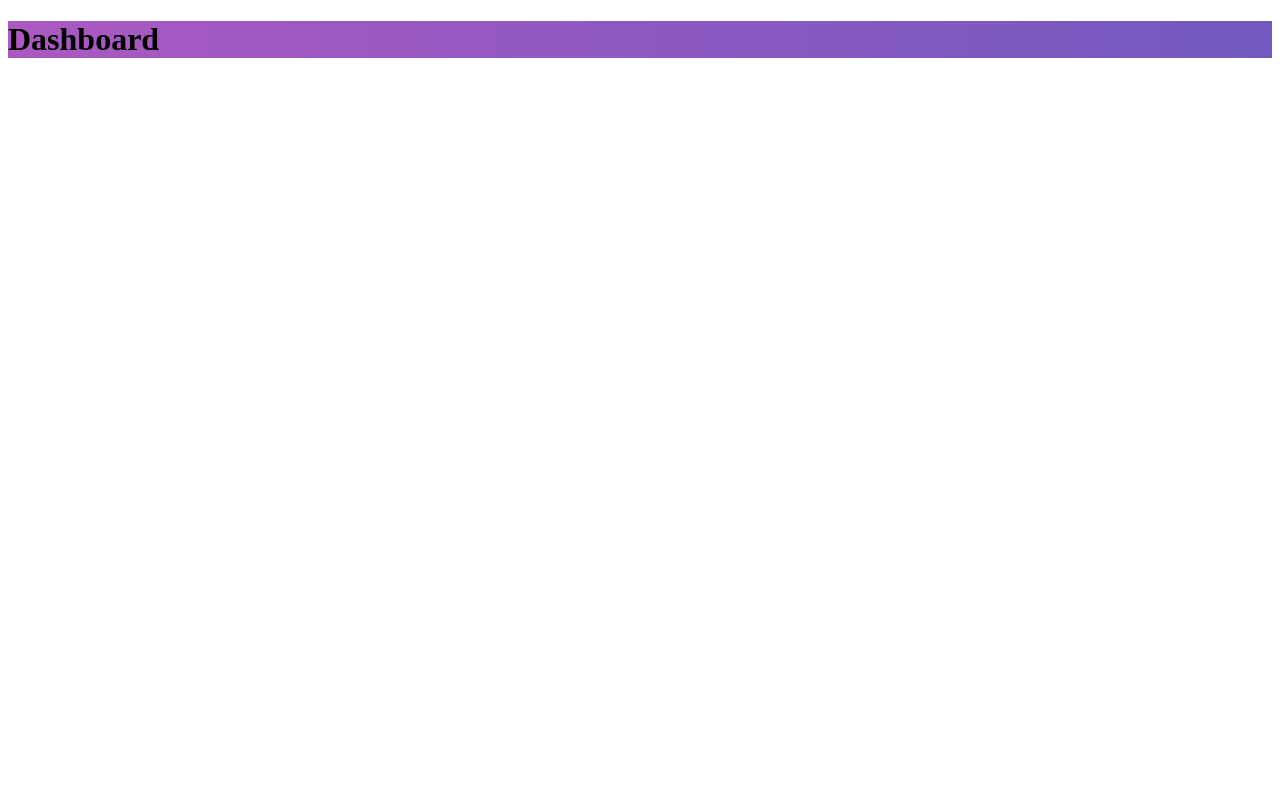
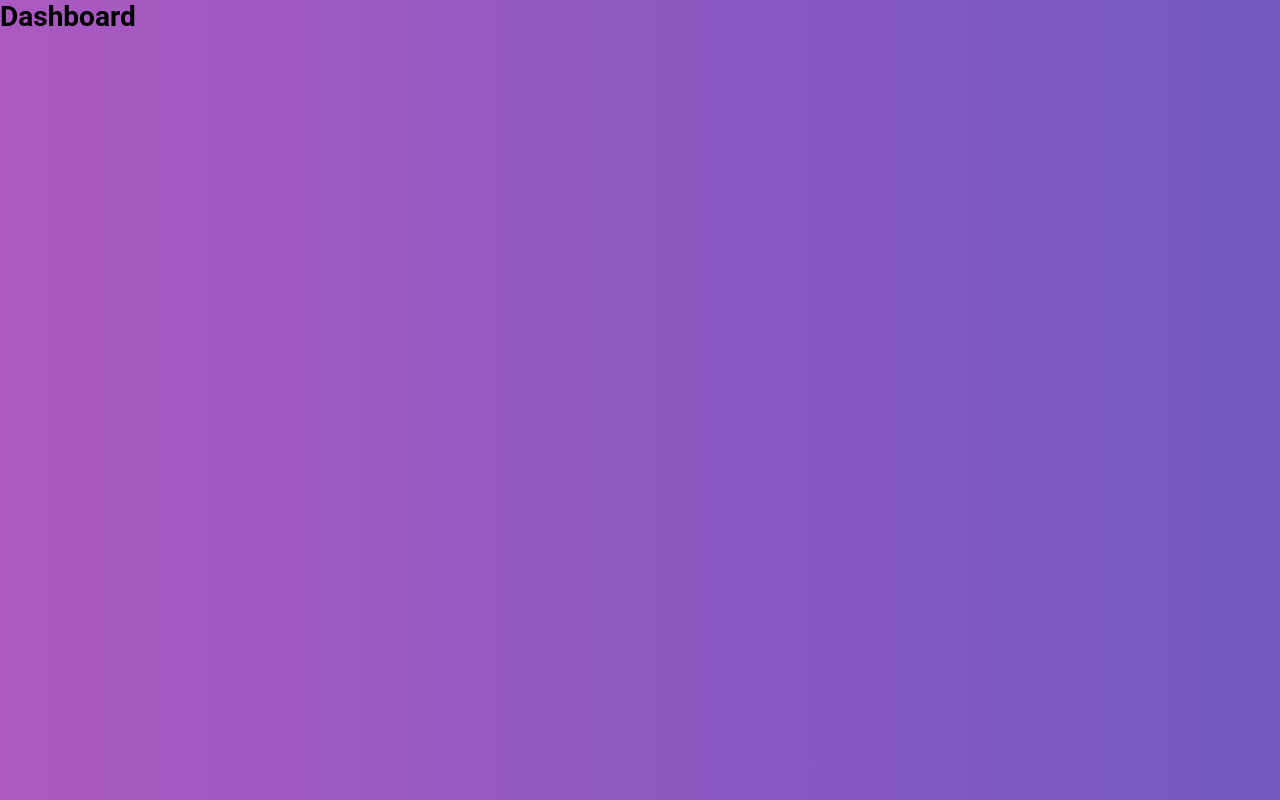
Before and after one commit to edusf8700/goBarberWeb, a React (Create React App) app: page /dashboard in a window 1280 px wide. Built offline with nearby package versions, Linux system fonts and the light colour scheme.

Commit message:
Configurado estilos globais

```diff
--- a/src/App.js
+++ b/src/App.js
@@ -2,6 +2,7 @@
 import { Router } from 'react-router-dom';
 
 import './config/reactotronConfig';
+import GlobalStyle from './styles/global';
 
 import Routes from './routes';
 import history from './services/history';
@@ -10,6 +11,7 @@
   return (
     <Router history={history}>
       <Routes />
+      <GlobalStyle />
     </Router>
   );
 }
--- /dev/null
+++ b/src/styles/global.js
@@ -0,0 +1,41 @@
+import { createGlobalStyle } from 'styled-components';
+
+export default createGlobalStyle`
+
+@import url('https://fonts.googleapis.com/css2?family=Roboto:wght@400;700&display=swap');
+
+  * {
+    margin: 0;
+    padding: 0;
+    outline: 0;
+    box-sizing: border-box;
+  }
+
+  &:focus {
+    outline: 0;
+  }
+
+  body, html, #root {
+    height: 100%;
+  }
+
+  body {
+    -webkit-font-smoothing: antialiased;
+  }
+
+  body, input, button {
+    font: 14px 'Roboto', sans-serif;
+  }
+
+  ul {
+    list-style: none;
+  }
+
+  a {
+    text-decoration: none;
+  }
+
+  button {
+    cursor: pointer;
+  }
+`;
```
